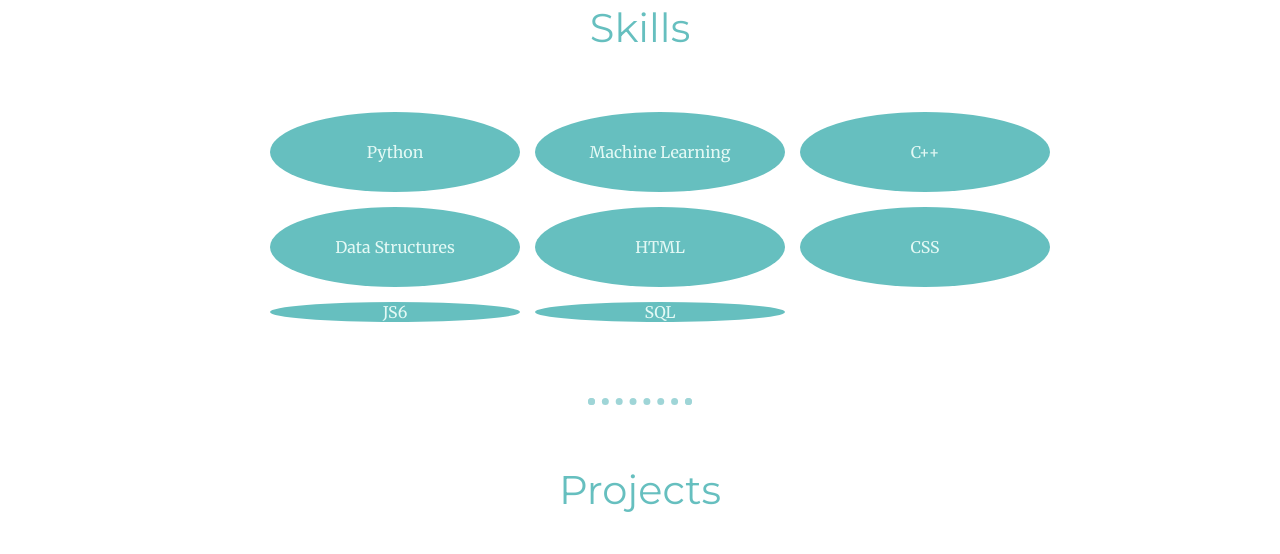
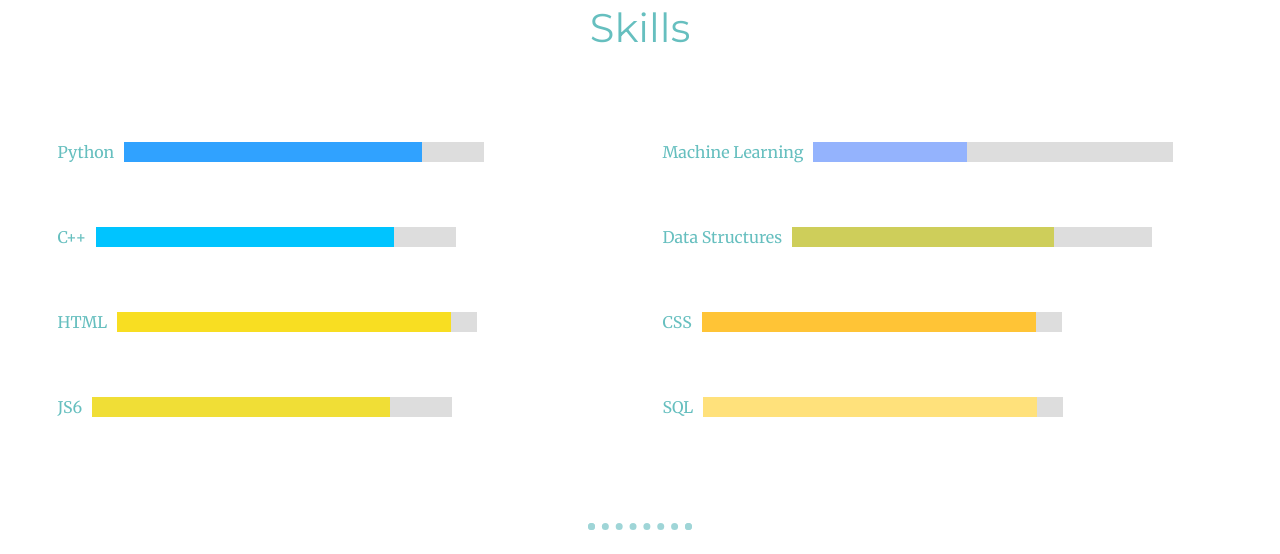
Before and after one commit to sunil-1701/Portfolio-Website, a plain HTML site: page index.html in a window 1280 px wide. Shown: the part 1130-1684 px from the top of the page. Drawn offline with Linux system fonts and the light colour scheme.

Commit message:
Update styles.css

```diff
--- a/css/styles.css
+++ b/css/styles.css
@@ -73,16 +73,7 @@ a:hover {
   margin: 100px 0;
 }
 
-.interest {
-  display: grid;
-  grid-template-columns: 3fr 1fr;
-  gap:15px;
-  justify-content: center;
-  align-content: center;
-}
-.interests{
-  padding-bottom: 50px;
-}
+
 
 .footer {
   background-color: #66BFBF;
@@ -114,26 +105,24 @@ a:hover {
 
 .skills>ul{
   display: inline-grid;
-  grid-template-columns: repeat(3,minmax(100px,250px));
-  grid-template-rows: repeat(2,80px);
-  gap: 15px;
+  grid-template-columns: repeat(2,minmax(100px,600px));
+  grid-template-rows: repeat(4,80px);
+  gap: 5px;
 
 }
 .skills>ul>li {
   display: flex;
-  justify-content: center;
+  justify-content: left;
   align-items: center;
-  background-color: #66BFBF;
-  border-radius: 60%;
-  color: #E4F9F5;
+  color: #66BFBF;
 
 }
 
 .projects>ul {
   display: grid;
   grid-template-columns: repeat(auto-fit,minmax(100px,250px));
-  gap: 15px;
-  justify-content: center;
+  gap: 5px;
+  justify-content:center;
 }
 .project-preview {
   display: flex;
@@ -141,3 +130,49 @@ a:hover {
   justify-content: center;
   align-content: center;
 }
+
+.container {
+  display: flex;
+  width: 60%;
+  background-color: #ddd;
+  margin-left: 10px;
+}
+
+.skill-bar {
+  padding-left: 10px;
+  padding-top: 10px;
+  padding-bottom: 10px;
+}
+
+.py{
+  width:80%;
+  background-color: #30A2FF;
+}
+.ml{
+  width:40%;
+  background-color: #94B3FD;
+}
+.cpp{
+  width:80%;
+  background-color: #00C4FF;
+}
+.dsa{
+  width:70%;
+  background-color: #CECE5A;
+}
+.html{
+  width:90%;
+  background-color: #F8DE22;
+}
+.css{
+  width:90%;
+  background-color: #FFC436;
+}
+.js{
+  width:80%;
+  background-color: #F0DE36;
+}
+.sql{
+  width:90%;
+  background-color: #FFE17B;
+}
```
